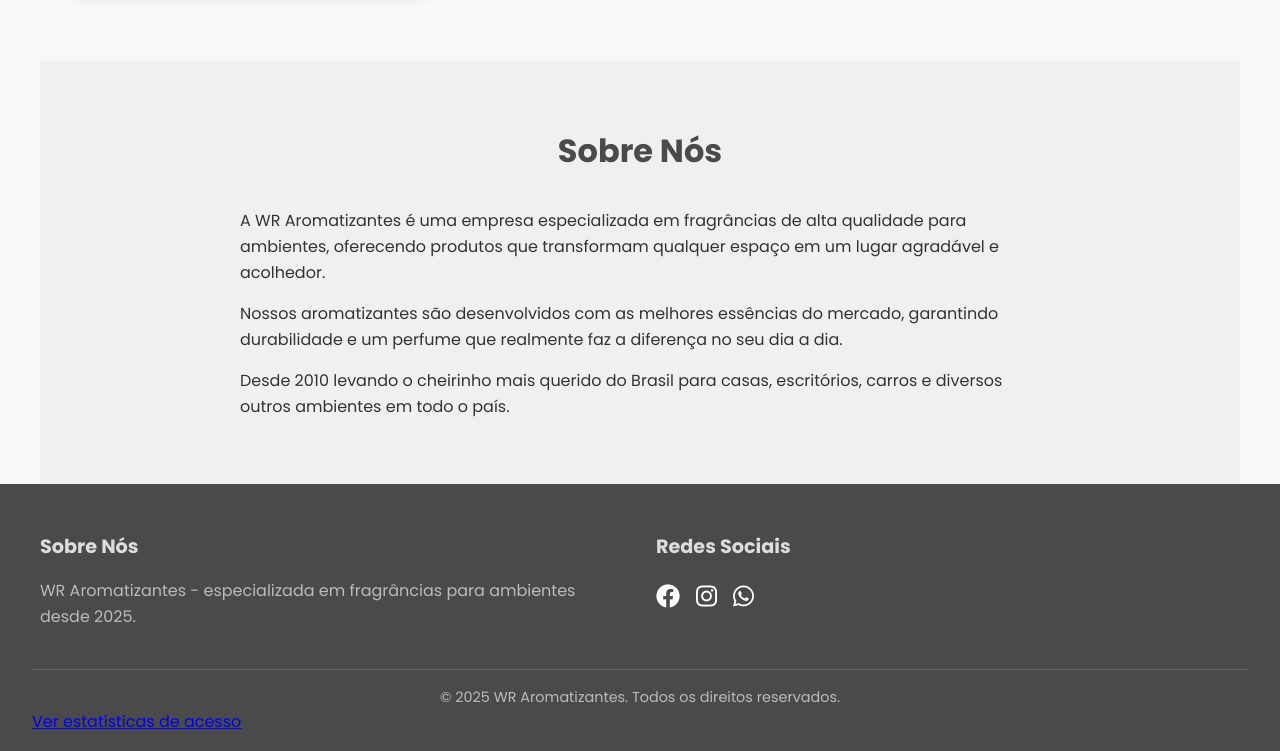
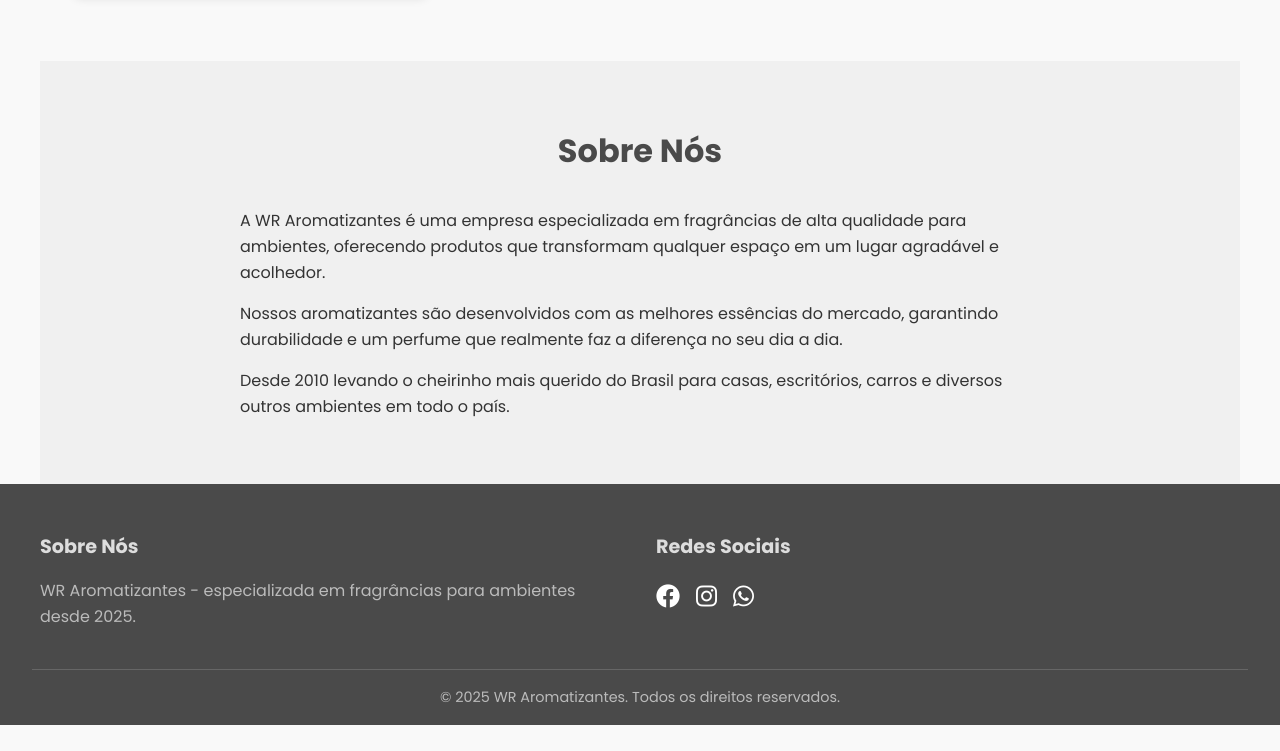
Before and after one commit to tecwfc/aromatizante, a plain HTML site: page index.html in a window 1280 px wide. Shown: the part 4167-4918 px from the top of the page. After the commit the page ends 4892 px from the top, so only its background shows below. Drawn offline with nearby package versions, Linux system fonts and the light colour scheme; no server answers.

Commit message:
Update index.html

```diff
--- a/index.html
+++ b/index.html
@@ -465,10 +465,7 @@
         <script>
             fetch('contador.php');
         </script>
-
-        <p><a href="dashboard.html">Ver estatísticas de acesso</a></p>
-
-    </footer>
+   </footer>
 
     <!--
     // Inicialização do Slick Slider
```
